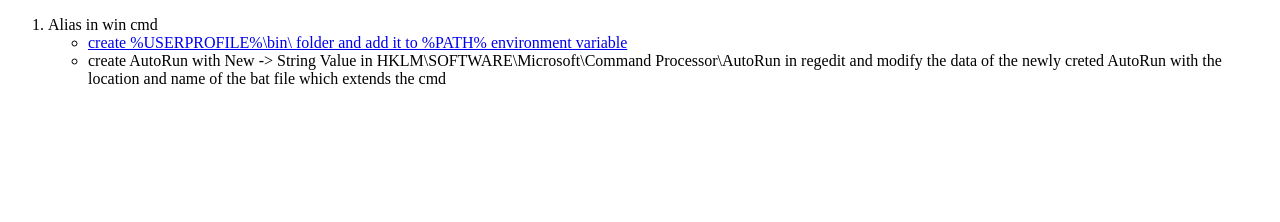
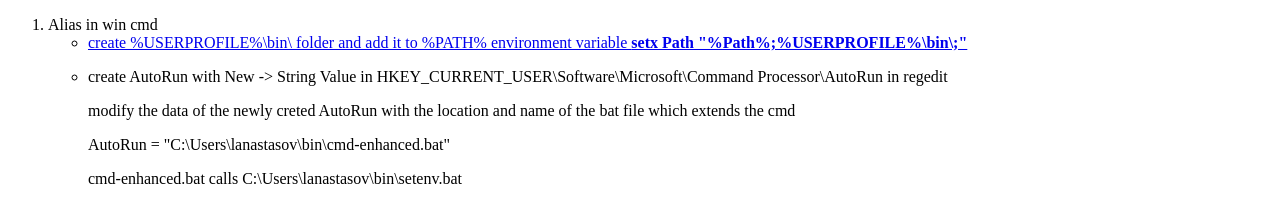
Before and after one commit to lanastasov/windows_automation, a plain HTML site: page cmd-prompt/index.html in a window 1280 px wide. Drawn offline with Linux system fonts and the light colour scheme.

Commit message:
Update index.html

```diff
--- a/cmd-prompt/index.html
+++ b/cmd-prompt/index.html
@@ -9,12 +9,18 @@
   	<li> Alias in win cmd </li>
   	<ul>
 	  	<li>
-	  		<a href="resources/wincmd-alias.png"> create %USERPROFILE%\bin\ folder and add it to %PATH% environment variable </a>
+	  		<a href="resources/wincmd-alias.png">
+	  			create %USERPROFILE%\bin\ folder and add it to %PATH% environment variable
+	  			<b>setx Path "%Path%;%USERPROFILE%\bin\;" </b>
+	  		</a>
 	  	</li>
 
 	  	<li>
-			create AutoRun with New -> String Value in HKLM\SOFTWARE\Microsoft\Command Processor\AutoRun in regedit
-			and modify the data of the newly creted AutoRun with the location and name of the bat file which extends the cmd
+			<p> create AutoRun with New -> String Value in HKEY_CURRENT_USER\Software\Microsoft\Command Processor\AutoRun in regedit </p>
+			<p> modify the data of the newly creted AutoRun with the location and name of the bat file which extends the cmd </p>
+			<p> AutoRun = "C:\Users\lanastasov\bin\cmd-enhanced.bat" </p>
+			<p> cmd-enhanced.bat calls C:\Users\lanastasov\bin\setenv.bat </p>
+
 	  	</li>
 	  </ul>
   </ol>
```
